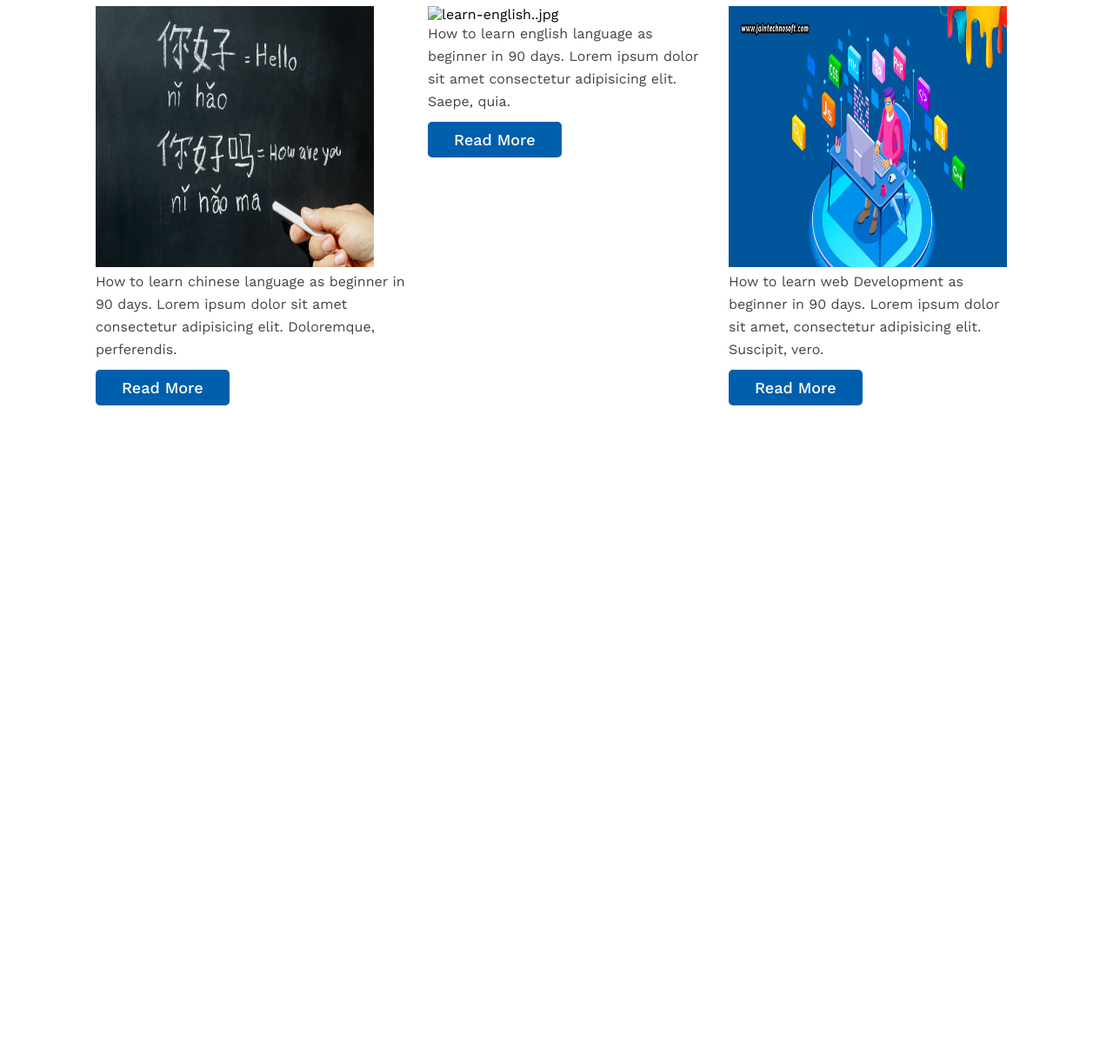
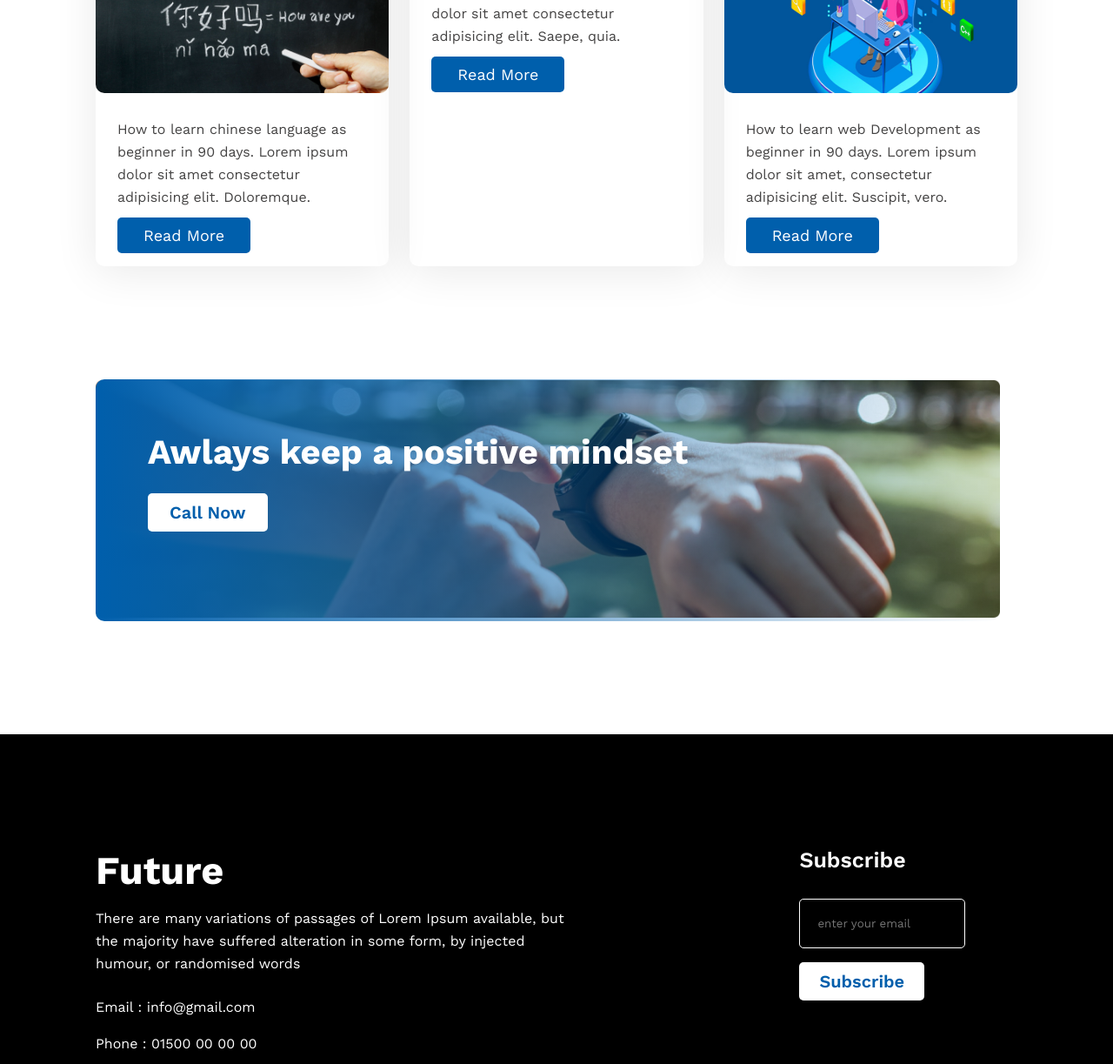
Before and after one commit to nazmulayyan/new-year, a plain HTML site: page index.html in a window 1280 px wide. Shown: the part 2070-3293 px from the top of the page at 87% size. Before the commit the page ends 2656 px from the top, so only its background shows below. Drawn offline with nearby package versions, Linux system fonts and the light colour scheme.

Commit message:
complete new year website

```diff
--- a/css/style.css
+++ b/css/style.css
@@ -2,6 +2,7 @@
     margin: 0;
     padding: 0;
     text-decoration: none;
+    box-sizing: border-box;
     font-family: 'Work Sans', sans-serif;
 }
 
@@ -31,7 +32,7 @@ section {
 }
 
 .banner-text {
-    padding: 110px 144px 200px 560px;
+    padding: 10px 144px 200px 600px;
     text-align: right;
 }
 
@@ -101,7 +102,8 @@ section {
 .my-plan .text-titel {
     padding-bottom: 50px;
 }
-.main-plan{
+
+.main-plan {
     display: flex;
     justify-content: space-between;
     align-items: center;
@@ -114,7 +116,7 @@ section {
     color: #151414;
 }
 
-.plan-description{
+.plan-description {
     font-weight: 500;
     font-size: 18px;
     color: #737272;
@@ -126,34 +128,151 @@ section {
     padding: 130px 110px 0 110px;
     text-align: center;
 }
-.blog-main{
+
+.blog-main {
     display: flex;
     gap: 24px;
     padding-top: 50px;
     text-align: left;
 }
-.blog-items img{
-    width: 320px;
-    height: 300px;
+
+.blog-items {
+    /* border: 1px solid #737272; */
+    width: 33.33%;
+    box-shadow: 0px 6px 50px rgba(0, 0, 0, 0.09);
+    border-radius: 10px;
 }
-.blog-titel{
+
+.blog-items img {
+    border-radius: 10px;
+    height: 200px;
+}
+
+.blog-text {
+    padding: 25px;
+}
+
+.blog-titel {
     font-weight: 400;
     font-size: 16px;
     line-height: 26px;
     color: #444343;
     padding-bottom: 20px;
 }
-.blog-items .btn-primary{
+
+.blog-items .btn-primary {
     background-color: #005FAC;
     color: #fff;
     padding: 10px 30px;
     font-size: 18px;
-    font-weight: 500;
+    font-weight: 400;
 }
 
 /* my-blog css style end here */
 /* keep-positive css style start here */
-.keep-positive{
-    padding: 130px 110px 0 110px;
+.keep-positive {
+    padding: 130px 130px 130px 110px;
 }
+
+.keep-img {
+    position: relative;
+}
+
+.img-overlay {
+    position: absolute;
+    content: '';
+    top: 0;
+    left: 0;
+    width: 100%;
+    height: 100%;
+    border-radius: 10px;
+    background: linear-gradient(90deg, #005FAC 0%, rgba(0, 95, 172, 0) 100%);
+}
+
+.keep-text {
+    padding: 60px 350px 60px 60px;
+}
+
+.keep-titel {
+    font-weight: 700;
+    font-size: 40px;
+    line-height: 47px;
+    color: #FFFFFF;
+    margin-bottom: 24px;
+}
+
+.keep-text .btn-primary {
+    padding: 10px 25px;
+}
+
 /* keep-positive  css style end here */
+/* footer  css style end here */
+.footer {
+    background: #000;
+    padding: 130px 170px 130px 110px;
+}
+
+.footer-main {
+    color: #fff;
+    display: flex;
+    justify-content: space-between;
+}
+
+.footer-titel {
+    font-weight: 700;
+    font-size: 45px;
+    line-height: 53px;
+    margin-bottom: 16px;
+}
+
+.footer-subtitel {
+    font-weight: 400;
+    font-size: 16px;
+    line-height: 26px;
+    margin-bottom: 24px;
+    padding-right: 260px;
+}
+
+.footer-email {
+    font-weight: 400;
+    font-size: 16px;
+    line-height: 26px;
+    margin-bottom: 16px;
+}
+
+.footer-icon {
+    margin-top: 16px;
+}
+
+.footer-icon a {
+    margin-right: 16px;
+}
+.footer-icon img{
+    width: 46px;
+    height: 46px;
+}
+.subscribe {
+    font-weight: 600;
+    font-size: 25px;
+    line-height: 29px;
+    margin-bottom: 30px;
+}
+
+.footer-items input {
+    width: 100%;
+    padding: 20px;
+    background: none;
+    border: 1px solid #fff;
+    border-radius: 5px;
+    color: #fff;
+    margin-bottom: 16px;
+}
+
+.footer-items .btn-primary {
+    font-weight: 600;
+    font-size: 20px;
+    line-height: 24px;
+    padding: 10px 23px;
+}
+
+/* footer  css style end here */
--- a/index.html
+++ b/index.html
@@ -6,8 +6,7 @@
     <meta http-equiv="X-UA-Compatible" content="IE=edge">
     <meta name="viewport" content="width=device-width, initial-scale=1.0">
     <title>new year</title>
-    <link href="https://fonts.googleapis.com/css2?family=Work+Sans:wght@400;500;600;700;800&display=swap"
-        rel="stylesheet">
+    <link href="https://fonts.googleapis.com/css2?family=Work+Sans:wght@400;500;600;700;800&display=swap"rel="stylesheet">
     <link rel="stylesheet" href="https://stackpath.bootstrapcdn.com/font-awesome/4.7.0/css/font-awesome.min.css">
     <link rel="stylesheet" href="css/style.css">
 </head>
@@ -18,8 +17,7 @@
         <section class="banner">
             <div class="banner-text">
                 <h1 class="banner-titel">All Thinks Are Possible If You believe</h1>
-                <p class="banner-subtitel">There are many variations of passages of Lorem Ipsum available, but the
-                    majority have suffered alteration in some form, by injected humour, or randomised words</p>
+                <p class="banner-subtitel">There are many variations of passages of Lorem Ipsum available, but the majority have suffered alteration in some form, by injected humour, or randomised words</p>
                 <button class="btn-primary">Contact Us</button>
             </div>
         </section>
@@ -39,16 +37,13 @@
                         Contrary to popular belief, Lorem Ipsum is not simply random text. It has roots in a piece of
                         classical Latin literature from 45 BC, making it over 2000 years old. Richard McClintock.
                     </p>
-                    <p class="fail-items fail-text-subtitel"> <i class="fa fa-check"></i> Contrary to popular belief, is
-                        not simply.</p>
-                    <p class="fail-items fail-text-subtitel"> <i class="fa fa-check"></i> Contrary to popular belief, is
-                        not simply.</p>
-                    <p class="fail-items fail-text-subtitel"> <i class="fa fa-check"></i> Contrary to popular belief, is
-                        not simply.</p>
-                    <p class="fail-items fail-text-subtitel"> <i class="fa fa-check"></i> Contrary to popular belief, is
-                        not simply.</p>
-                    <p class="fail-items fail-text-subtitel"> <i class="fa fa-check"></i> Contrary to popular belief, is
-                        not simply.</p>
+                    <p class="fail-items fail-text-subtitel"> <i class="fa fa-check"></i> Contrary to popular belief, is not simply.</p>
+                    <p class="fail-items fail-text-subtitel"> <i class="fa fa-check"></i> Contrary to popular belief.
+                    </p>
+                    <p class="fail-items fail-text-subtitel"> <i class="fa fa-check"></i>Contrary to popular , is not simply.</p>
+                    <p class="fail-items fail-text-subtitel"> <i class="fa fa-check"></i> Contrary to popular belief, is not simply.</p>
+                    <p class="fail-items fail-text-subtitel"> <i class="fa fa-check"></i> Contrary to popular simply.
+                    </p>
                 </div>
             </div>
         </section>
@@ -85,35 +80,67 @@
             <h3 class="text-titel">My Blog</h3>
             <div class="blog-main">
                 <div class="blog-items">
-                    <img src="images/learn-chinese.jpg" alt="learn-chinese.jpg">
-                    <p class="blog-titel">How to learn chinese language as beginner in 90 days. Lorem ipsum dolor sit amet consectetur adipisicing elit. Doloremque, perferendis.</p>
-                    <a href="" class="btn-primary">Read More</a>
+                    <img src="images/learn-chinese.jpg" alt="learn-chinese.jpg" width="100%">
+                    <div class="blog-text">
+                        <p class="blog-titel">How to learn chinese language as beginner in 90 days. Lorem ipsum dolor sit amet consectetur adipisicing elit. Doloremque.</p>
+                        <a href="" class="btn-primary">Read More</a>
+                    </div>
                 </div>
                 <div class="blog-items">
-                    <img src="images/learn-english.jpg" alt="learn-english..jpg">
-                    <p class="blog-titel">How to learn english language as beginner in 90 days. Lorem ipsum dolor sit amet consectetur adipisicing elit. Saepe, quia.</p>
-                    <a href="" class="btn-primary">Read More</a>
+                    <img src="images/learn-english.jpg" alt="learn-english.jpg" width="100%">
+                    <div class="blog-text">
+                        <p class="blog-titel">How to learn english language as beginner in 90 days. Lorem ipsum dolor sit amet consectetur adipisicing elit. Saepe, quia.</p>
+                        <a href="" class="btn-primary">Read More</a>
+                    </div>
                 </div>
                 <div class="blog-items">
-                    <img src="images/web.png" alt="web.png">
-                    <p class="blog-titel">How to learn web Development as beginner in 90 days. Lorem ipsum dolor sit amet, consectetur adipisicing elit. Suscipit, vero.</p>
-                    <a href="" class="btn-primary">Read More</a>
+                    <img src="images/web.png" alt="web.png" width="100%">
+                    <div class="blog-text">
+                        <p class="blog-titel">How to learn web Development as beginner in 90 days. Lorem ipsum dolor sit amet, consectetur adipisicing elit. Suscipit, vero.</p>
+                        <a href="" class="btn-primary">Read More</a>
+                    </div>
                 </div>
             </div>
         </section>
         <!-- extra blog part end here -->
         <!-- keep positive part start here -->
         <section class="keep-positive">
-
+            <div class="keep-img">
+                <img src="./images/watch.png" alt="watch.png" width="100%">
+                <div class="img-overlay">
+                    <div class="keep-text">
+                        <h3 class="keep-titel">Awlays keep a positive mindset</h3>
+                        <button class="btn-primary">Call Now</button>
+                    </div>
+                </div>
+            </div>
         </section>
         <!-- keep positive part end here -->
-
-
     </main>
     <!-- main part end here -->
     <!-- footer part start here -->
-    <footer>
+    <footer class="footer">
+        <div class="footer-main">
+            <div class="footer-items">
+                <h3 class="footer-titel">Future</h3>
+                <p class="footer-subtitel">There are many variations of passages of Lorem Ipsum available, but the majority have suffered alteration in some form, by injected humour, or randomised words</p>
+                <p class="footer-email">Email : info@gmail.com</p>
+                <p class="footer-email">Phone : 01500 00 00 00</p>
+                <div class="footer-icon">
+                    <a href=""><img src="./images/icons/fb.png" alt="fb.png"></a>
+                    <a href=""><img src="./images/icons/twitter.png" alt="twitter.png"></a>
+                    <a href=""><img src="./images/icons/youtube.png" alt="youtube.png"></a>
+                </div>
+            </div>
+            <div class="footer-items">
+                <h3 class="subscribe">Subscribe</h3>
+                <form action="">
+                    <input type="email" placeholder="enter your email">
+                    <button class="btn-primary" type="submit">Subscribe</button>
+                </form>
 
+            </div>
+        </div>
     </footer>
     <!-- footer part end here -->
 
```
